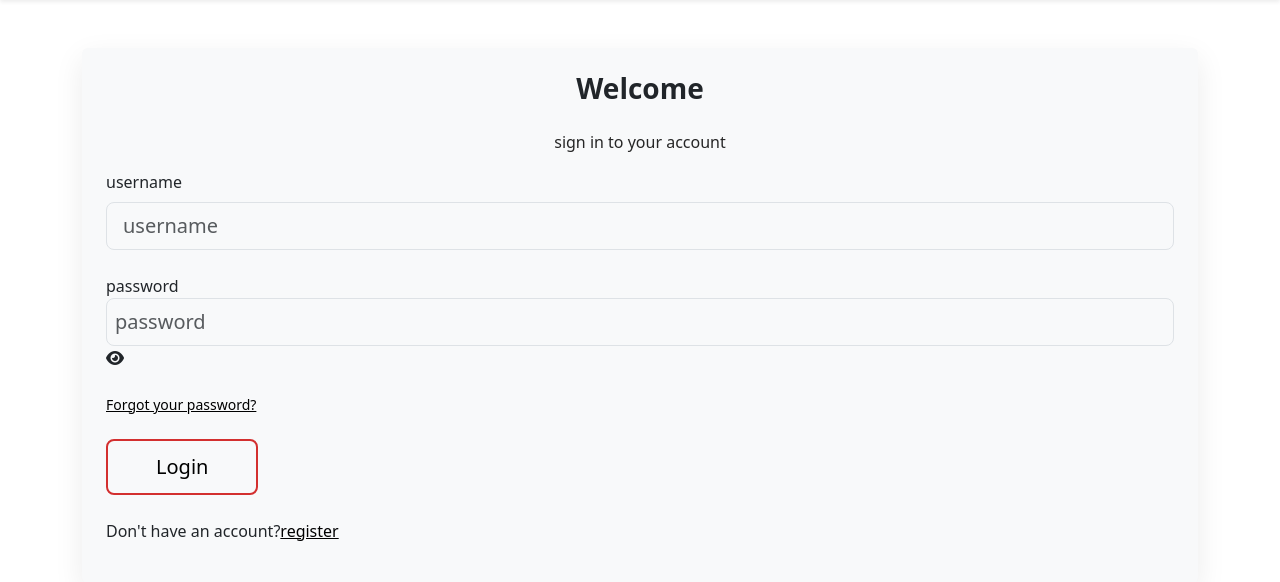
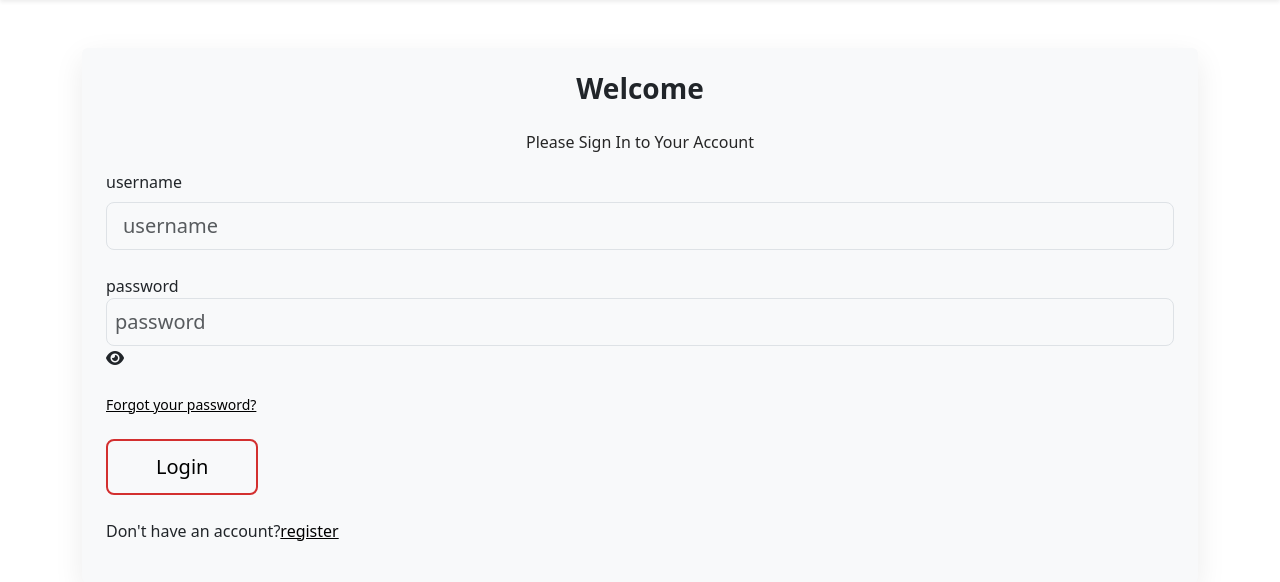
Before and after one commit to phoenixfamily/phoenixfamily, a Django app: page /en/user//login/ in a window 1280 px wide. Shown: the part 59-641 px from the top of the page. Run offline with Django 4.2, Linux system fonts and the light colour scheme; data that the repository does not hold is empty; some libraries are stand-ins or nearby versions.

```diff
--- a/templates/login.html
+++ b/templates/login.html
@@ -9,7 +9,7 @@
         <div class="container">
             <div class="login-card rounded p-4 w-100">
                 <h3 class="mb-4 text-center fw-bold">{% trans "Welcome" %}</h3>
-                <p class="text-center text-mute">{% trans "sign in to your account" %}</p>
+                <p class="text-center text-mute">{% trans "Please Sign In to Your Account" %}</p>
                 {% csrf_token %}
                 <form>
                     <div class="form-outline form-white mb-4">
```
